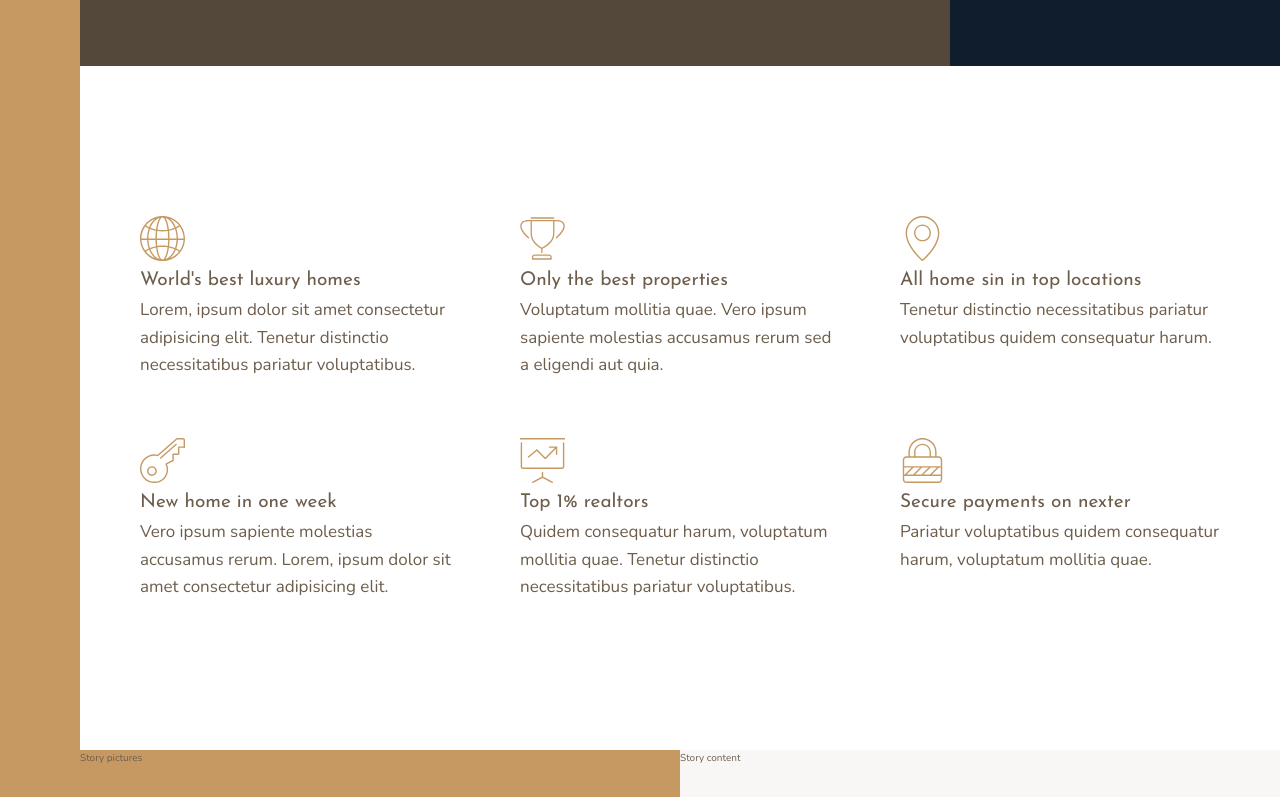
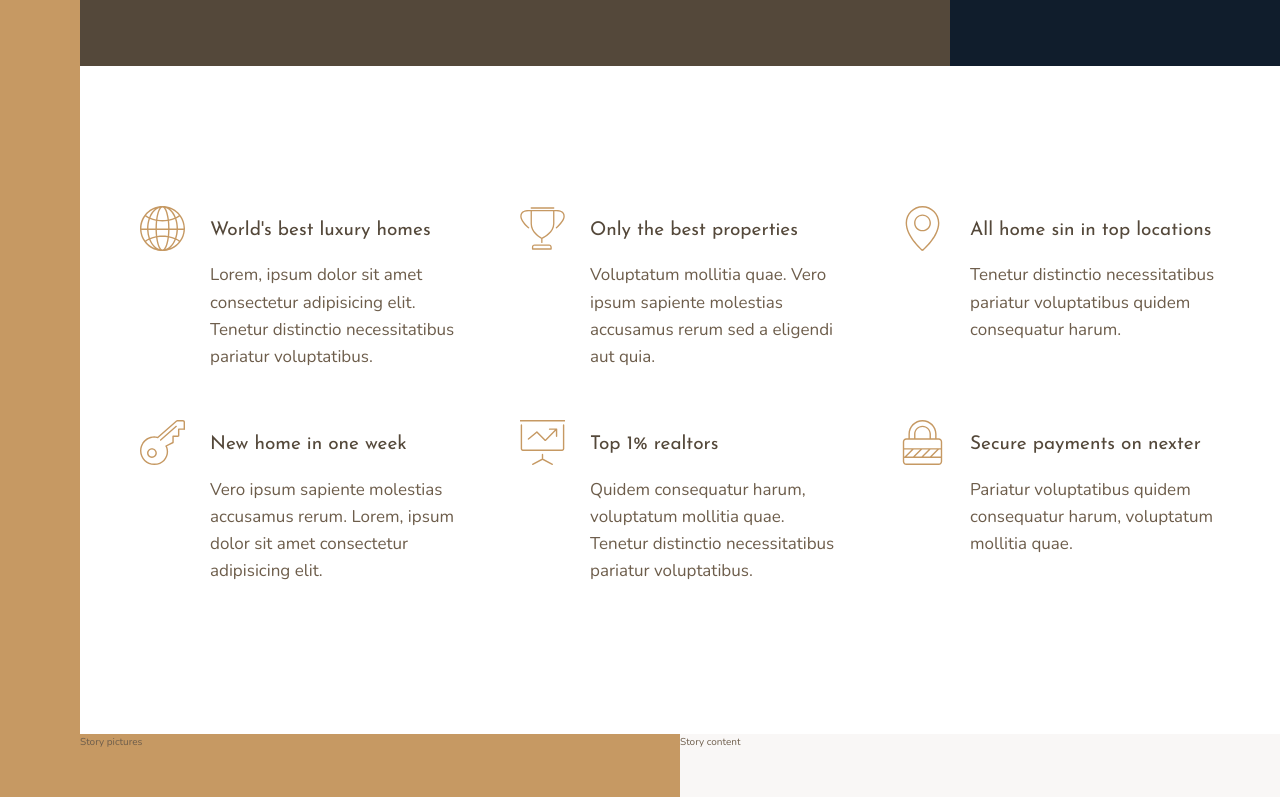
Before and after one commit to Rogger794/nexter, a website: page index.html in a window 1280 px wide. Shown: the part 574-1371 px from the top of the page. Drawn offline with nearby package versions, Linux system fonts and the light colour scheme; files that its build step writes are made by us from their sources.

Commit message:
styling features section part 2

```diff
--- a/index.html
+++ b/index.html
@@ -29,7 +29,7 @@
         <svg class="feature__icon">
           <use xlink:href="img/sprite.svg#icon-global"></use>
         </svg>
-        <h4 class="heading-4">World's best luxury homes</h4>
+        <h4 class="heading-4 heading-4--dark">World's best luxury homes</h4>
         <p class="feature__text">Lorem, ipsum dolor sit amet consectetur adipisicing elit. Tenetur distinctio necessitatibus pariatur voluptatibus.</p>
       </div>
 
@@ -37,7 +37,7 @@
         <svg class="feature__icon">
           <use xlink:href="img/sprite.svg#icon-trophy"></use>
         </svg>
-        <h4 class="heading-4">Only the best properties</h4>
+        <h4 class="heading-4 heading-4--dark">Only the best properties</h4>
         <p class="feature__text">Voluptatum mollitia quae. Vero ipsum sapiente molestias accusamus rerum sed a eligendi aut quia.</p>
       </div>
 
@@ -45,7 +45,7 @@
         <svg class="feature__icon">
           <use xlink:href="img/sprite.svg#icon-map-pin"></use>
         </svg>
-        <h4 class="heading-4">All home sin in top locations</h4>
+        <h4 class="heading-4 heading-4--dark">All home sin in top locations</h4>
         <p class="feature__text">Tenetur distinctio necessitatibus pariatur voluptatibus quidem consequatur harum.</p>
       </div>
 
@@ -53,7 +53,7 @@
         <svg class="feature__icon">
           <use xlink:href="img/sprite.svg#icon-key"></use>
         </svg>
-        <h4 class="heading-4">New home in one week</h4>
+        <h4 class="heading-4 heading-4--dark">New home in one week</h4>
         <p class="feature__text">Vero ipsum sapiente molestias accusamus rerum. Lorem, ipsum dolor sit amet consectetur adipisicing elit.</p>
       </div>
 
@@ -61,7 +61,7 @@
         <svg class="feature__icon">
           <use xlink:href="img/sprite.svg#icon-presentation"></use>
         </svg>
-        <h4 class="heading-4">Top 1% realtors</h4>
+        <h4 class="heading-4 heading-4--dark">Top 1% realtors</h4>
         <p class="feature__text">Quidem consequatur harum, voluptatum mollitia quae. Tenetur distinctio necessitatibus pariatur voluptatibus.</p>
       </div>
 
@@ -69,7 +69,7 @@
         <svg class="feature__icon">
           <use xlink:href="img/sprite.svg#icon-lock"></use>
         </svg>
-        <h4 class="heading-4">Secure payments on nexter</h4>
+        <h4 class="heading-4 heading-4--dark">Secure payments on nexter</h4>
         <p class="feature__text">Pariatur voluptatibus quidem consequatur harum, voluptatum mollitia quae.</p>
       </div>
     </section>
--- a/sass/base/_typography.scss
+++ b/sass/base/_typography.scss
@@ -18,4 +18,12 @@
 .heading-4{
   @extend %heading;
   font-size: 1.9rem;
+
+  &--light{
+    color: $color-grey-light-1;
+  }
+
+  &--dark{
+    color: $color-grey-dark-1;
+  }
 }
--- a/sass/components/_features.scss
+++ b/sass/components/_features.scss
@@ -4,15 +4,24 @@
   margin: 15rem 0;
 
   display:grid;
-  grid-template-columns: repeat(3, 1fr);
+  //grid-template-columns: repeat(3, 1fr);
+  grid-template-columns: repeat(auto-fit,minmax(25rem, 1fr));
   grid-gap: 6rem;
+  align-items: start;
 }
 
 .feature{
+  display: grid;
+  grid-template-columns: min-content 1fr;
+  grid-row-gap: 1.5rem;
+  grid-column-gap: 2.5rem;
+
   &__icon{
     fill: $color-primary;
     width: 4.5rem;
     height: 4.5rem;
+    grid-row: 1 / span 2;
+    transform: translateY(-1rem);
   }
 
   &__text{
```
